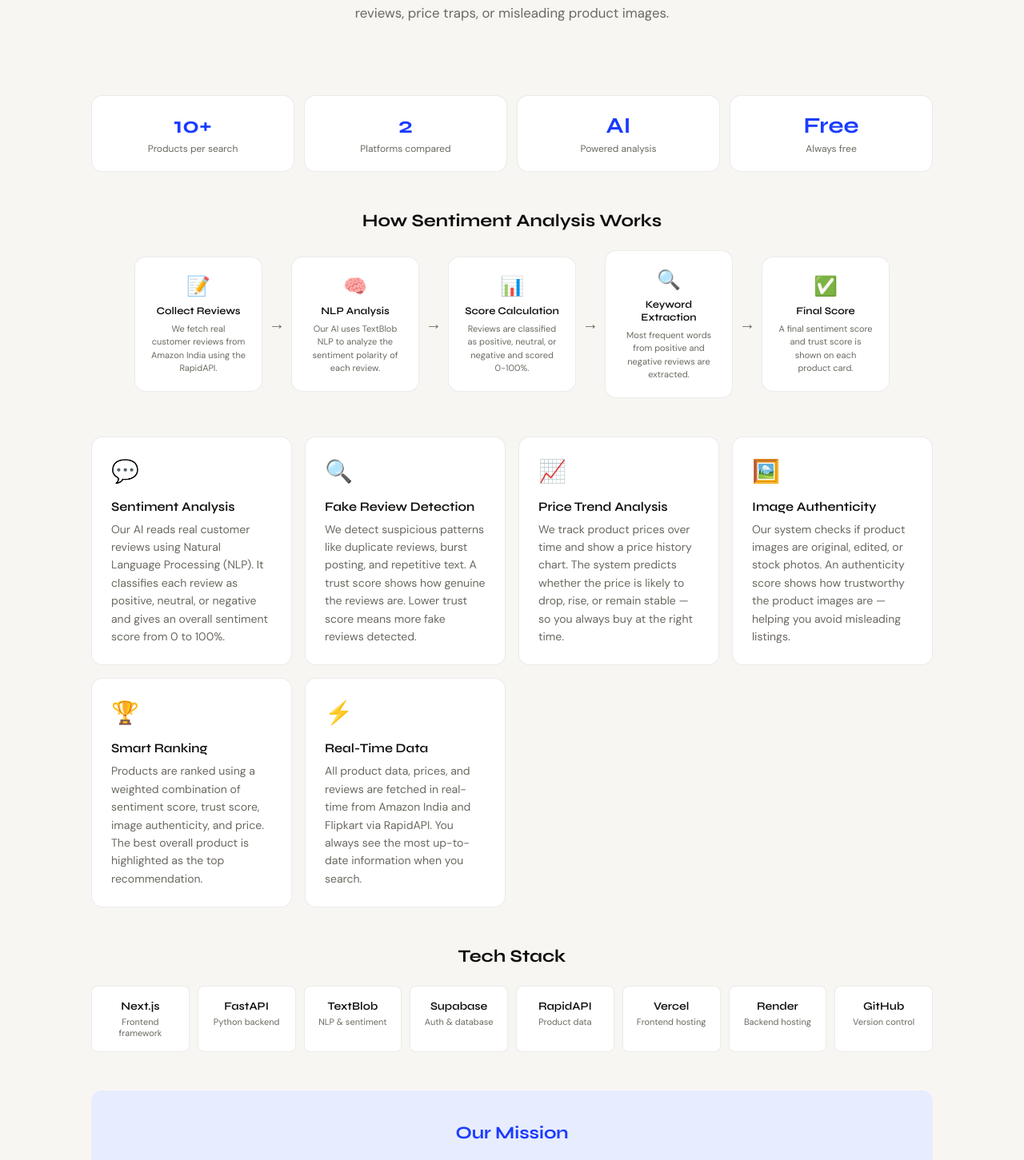
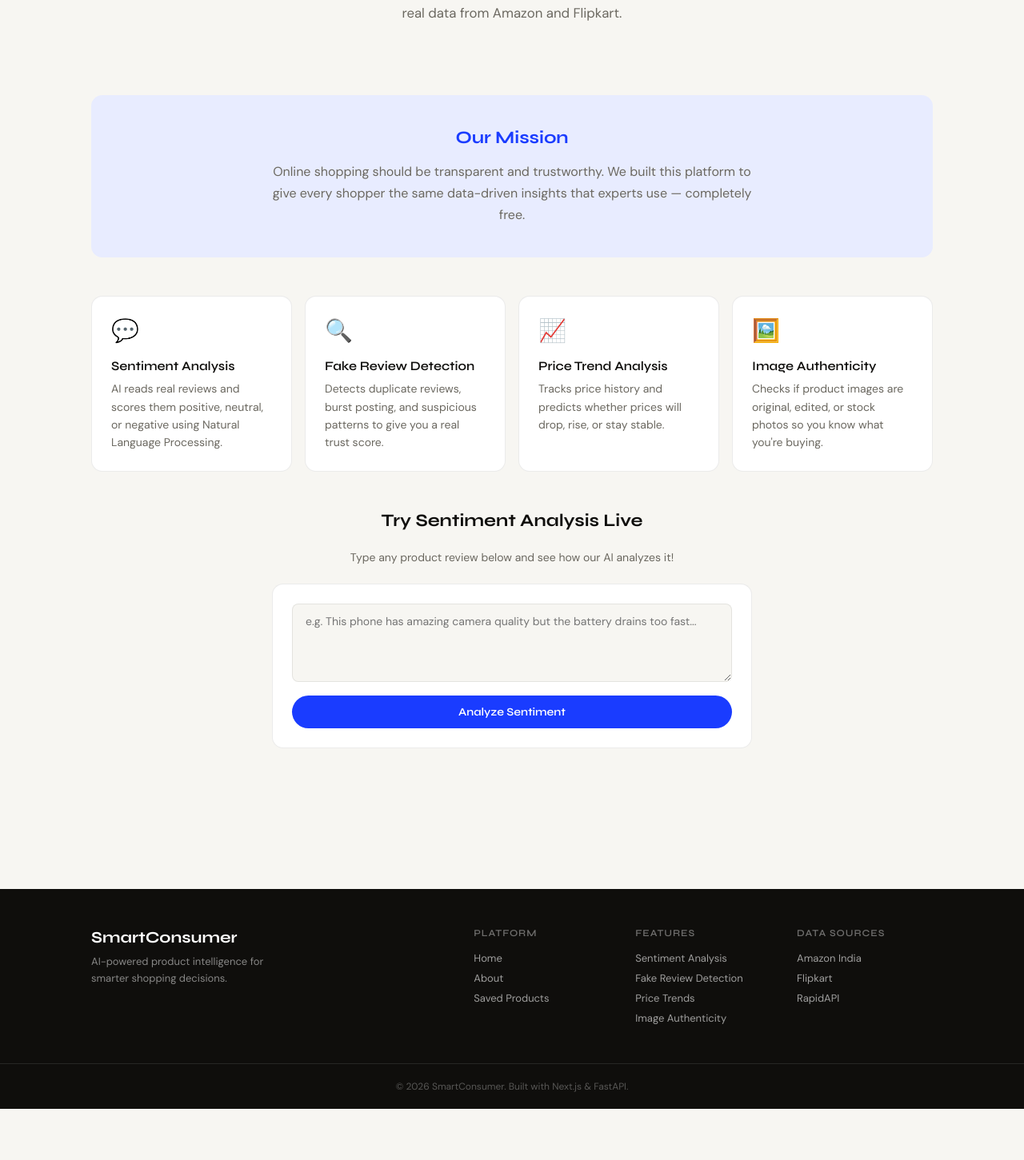
Before and after one commit to kavimalarkm/smart-consumer-platform, a Next.js app: page /about in a window 1280 px wide. Shown: the part 305-1756 px from the top of the page at 80% size. After the commit the page ends 1692 px from the top, so only its background shows below. Built offline with nearby package versions, Linux system fonts and the light colour scheme.

Commit message:
redesign about page with live sentiment demo

```diff
--- a/src/app/about/page.js
+++ b/src/app/about/page.js
@@ -1,4 +1,26 @@
+"use client";
+import { useState } from "react";
+
 export default function About() {
+  const [demoText, setDemoText] = useState("");
+  const [result, setResult] = useState(null);
+  const [loading, setLoading] = useState(false);
+
+  async function analyzeSentiment() {
+    if (!demoText.trim()) return;
+    setLoading(true);
+    try {
+      const res = await fetch(
+        `https://smart-consumer-backend.onrender.com/analyze-sentiment?text=${encodeURIComponent(demoText)}`
+      );
+      const data = await res.json();
+      setResult(data);
+    } catch (e) {
+      setResult({ error: "Could not analyze. Try again!" });
+    }
+    setLoading(false);
+  }
+
   return (
     <main className="main-container">
 
@@ -6,146 +28,9 @@ export default function About() {
         <div className="hero-badge">About Us</div>
         <h1 className="hero-title">Smart Consumer Intelligence</h1>
         <p className="hero-subtitle">
-          We help shoppers make smarter decisions using AI — no more fake
-          reviews, price traps, or misleading product images.
+          AI-powered product analysis platform that helps you shop smarter
+          with real data from Amazon and Flipkart.
         </p>
-      </div>
-
-      <div className="about-stats">
-        <div className="about-stat">
-          <div className="about-stat-number">10+</div>
-          <div className="about-stat-label">Products per search</div>
-        </div>
-        <div className="about-stat">
-          <div className="about-stat-number">2</div>
-          <div className="about-stat-label">Platforms compared</div>
-        </div>
-        <div className="about-stat">
-          <div className="about-stat-number">AI</div>
-          <div className="about-stat-label">Powered analysis</div>
-        </div>
-        <div className="about-stat">
-          <div className="about-stat-number">Free</div>
-          <div className="about-stat-label">Always free</div>
-        </div>
-      </div>
-
-      <div className="about-section">
-        <h2 className="about-section-title">How Sentiment Analysis Works</h2>
-        <div className="about-flow">
-          <div className="about-flow-step">
-            <div className="about-flow-icon">📝</div>
-            <div className="about-flow-title">Collect Reviews</div>
-            <div className="about-flow-desc">We fetch real customer reviews from Amazon India using the RapidAPI.</div>
-          </div>
-          <div className="about-flow-arrow">→</div>
-          <div className="about-flow-step">
-            <div className="about-flow-icon">🧠</div>
-            <div className="about-flow-title">NLP Analysis</div>
-            <div className="about-flow-desc">Our AI uses TextBlob NLP to analyze the sentiment polarity of each review.</div>
-          </div>
-          <div className="about-flow-arrow">→</div>
-          <div className="about-flow-step">
-            <div className="about-flow-icon">📊</div>
-            <div className="about-flow-title">Score Calculation</div>
-            <div className="about-flow-desc">Reviews are classified as positive, neutral, or negative and scored 0-100%.</div>
-          </div>
-          <div className="about-flow-arrow">→</div>
-          <div className="about-flow-step">
-            <div className="about-flow-icon">🔍</div>
-            <div className="about-flow-title">Keyword Extraction</div>
-            <div className="about-flow-desc">Most frequent words from positive and negative reviews are extracted.</div>
-          </div>
-          <div className="about-flow-arrow">→</div>
-          <div className="about-flow-step">
-            <div className="about-flow-icon">✅</div>
-            <div className="about-flow-title">Final Score</div>
-            <div className="about-flow-desc">A final sentiment score and trust score is shown on each product card.</div>
-          </div>
-        </div>
-      </div>
-
-      <div className="about-grid">
-        <div className="about-card">
-          <div className="about-icon">💬</div>
-          <h3 className="about-card-title">Sentiment Analysis</h3>
-          <p className="about-card-text">
-            Our AI reads real customer reviews using Natural Language Processing (NLP).
-            It classifies each review as positive, neutral, or negative and gives
-            an overall sentiment score from 0 to 100%.
-          </p>
-        </div>
-
-        <div className="about-card">
-          <div className="about-icon">🔍</div>
-          <h3 className="about-card-title">Fake Review Detection</h3>
-          <p className="about-card-text">
-            We detect suspicious patterns like duplicate reviews, burst posting,
-            and repetitive text. A trust score shows how genuine the reviews are.
-            Lower trust score means more fake reviews detected.
-          </p>
-        </div>
-
-        <div className="about-card">
-          <div className="about-icon">📈</div>
-          <h3 className="about-card-title">Price Trend Analysis</h3>
-          <p className="about-card-text">
-            We track product prices over time and show a price history chart.
-            The system predicts whether the price is likely to drop, rise,
-            or remain stable — so you always buy at the right time.
-          </p>
-        </div>
-
-        <div className="about-card">
-          <div className="about-icon">🖼️</div>
-          <h3 className="about-card-title">Image Authenticity</h3>
-          <p className="about-card-text">
-            Our system checks if product images are original, edited, or stock
-            photos. An authenticity score shows how trustworthy the product
-            images are — helping you avoid misleading listings.
-          </p>
-        </div>
-
-        <div className="about-card">
-          <div className="about-icon">🏆</div>
-          <h3 className="about-card-title">Smart Ranking</h3>
-          <p className="about-card-text">
-            Products are ranked using a weighted combination of sentiment score,
-            trust score, image authenticity, and price. The best overall product
-            is highlighted as the top recommendation.
-          </p>
-        </div>
-
-        <div className="about-card">
-          <div className="about-icon">⚡</div>
-          <h3 className="about-card-title">Real-Time Data</h3>
-          <p className="about-card-text">
-            All product data, prices, and reviews are fetched in real-time from
-            Amazon India and Flipkart via RapidAPI. You always see the most
-            up-to-date information when you search.
-          </p>
-        </div>
-      </div>
-
-      <div className="about-tech">
-        <h2 className="about-section-title">Tech Stack</h2>
-        <div className="tech-grid">
-          {[
-            { name: "Next.js", desc: "Frontend framework", color: "#0f0e0c" },
-            { name: "FastAPI", desc: "Python backend", color: "#059669" },
-            { name: "TextBlob", desc: "NLP & sentiment", color: "#2563eb" },
-            { name: "Supabase", desc: "Auth & database", color: "#3ecf8e" },
-            { name: "RapidAPI", desc: "Product data", color: "#0f172a" },
-            { name: "Vercel", desc: "Frontend hosting", color: "#000000" },
-            { name: "Render", desc: "Backend hosting", color: "#46e3b7" },
-            { name: "GitHub", desc: "Version control", color: "#1f2328" },
-          ].map((tech) => (
-            <div key={tech.name} className="tech-card">
-              <div className="tech-name">{tech.name}</div>
-              <div className="tech-desc">{tech.desc}</div>
-            </div>
-          ))}
-        </div>
       </div>
 
       <div className="about-mission">
@@ -157,6 +42,102 @@ export default function About() {
         </p>
       </div>
 
+      <div className="about-grid">
+        <div className="about-card">
+          <div className="about-icon">💬</div>
+          <h3 className="about-card-title">Sentiment Analysis</h3>
+          <p className="about-card-text">
+            AI reads real reviews and scores them positive, neutral, or negative
+            using Natural Language Processing.
+          </p>
+        </div>
+        <div className="about-card">
+          <div className="about-icon">🔍</div>
+          <h3 className="about-card-title">Fake Review Detection</h3>
+          <p className="about-card-text">
+            Detects duplicate reviews, burst posting, and suspicious patterns
+            to give you a real trust score.
+          </p>
+        </div>
+        <div className="about-card">
+          <div className="about-icon">📈</div>
+          <h3 className="about-card-title">Price Trend Analysis</h3>
+          <p className="about-card-text">
+            Tracks price history and predicts whether prices will drop,
+            rise, or stay stable.
+          </p>
+        </div>
+        <div className="about-card">
+          <div className="about-icon">🖼️</div>
+          <h3 className="about-card-title">Image Authenticity</h3>
+          <p className="about-card-text">
+            Checks if product images are original, edited, or stock photos
+            so you know what you're buying.
+          </p>
+        </div>
+      </div>
+
+      <div className="demo-section">
+        <h2 className="about-section-title">Try Sentiment Analysis Live</h2>
+        <p className="demo-subtitle">Type any product review below and see how our AI analyzes it!</p>
+
+        <div className="demo-box">
+          <textarea
+            className="demo-textarea"
+            placeholder="e.g. This phone has amazing camera quality but the battery drains too fast..."
+            value={demoText}
+            onChange={(e) => setDemoText(e.target.value)}
+            rows={4}
+          />
+          <button className="demo-btn" onClick={analyzeSentiment} disabled={loading}>
+            {loading ? "Analyzing..." : "Analyze Sentiment"}
+          </button>
+
+          {result && !result.error && (
+            <div className="demo-result">
+              <div className="demo-result-score">
+                <div className={`demo-sentiment-badge ${
+                  result.sentiment === "Positive" ? "demo-positive" :
+                  result.sentiment === "Negative" ? "demo-negative" : "demo-neutral"
+                }`}>
+                  {result.sentiment === "Positive" ? "😊" :
+                   result.sentiment === "Negative" ? "😞" : "😐"}
+                  {result.sentiment}
+                </div>
+                <div className="demo-score-val">Score: {result.score}%</div>
+              </div>
+              <div className="demo-breakdown">
+                <div className="demo-bar-wrap">
+                  <div className="demo-bar-label">Positive</div>
+                  <div className="demo-bar-track">
+                    <div className="demo-bar-fill demo-bar-green" style={{width: `${result.positive}%`}} />
+                  </div>
+                  <div className="demo-bar-pct">{result.positive}%</div>
+                </div>
+                <div className="demo-bar-wrap">
+                  <div className="demo-bar-label">Neutral</div>
+                  <div className="demo-bar-track">
+                    <div className="demo-bar-fill demo-bar-amber" style={{width: `${result.neutral}%`}} />
+                  </div>
+                  <div className="demo-bar-pct">{result.neutral}%</div>
+                </div>
+                <div className="demo-bar-wrap">
+                  <div className="demo-bar-label">Negative</div>
+                  <div className="demo-bar-track">
+                    <div className="demo-bar-fill demo-bar-red" style={{width: `${result.negative}%`}} />
+                  </div>
+                  <div className="demo-bar-pct">{result.negative}%</div>
+                </div>
+              </div>
+            </div>
+          )}
+
+          {result?.error && (
+            <p className="auth-error">{result.error}</p>
+          )}
+        </div>
+      </div>
+
     </main>
   );
 }
--- a/src/app/globals.css
+++ b/src/app/globals.css
@@ -1638,3 +1638,130 @@ body {
   .about-flow { flex-direction: column; }
   .about-flow-arrow { transform: rotate(90deg); }
 }
+/* Sentiment demo */
+.demo-section {
+  margin-bottom: 3rem;
+  text-align: center;
+}
+
+.demo-subtitle {
+  font-size: 14px;
+  color: var(--text-secondary);
+  margin-bottom: 1.5rem;
+}
+
+.demo-box {
+  background: var(--surface);
+  border: 1px solid var(--border);
+  border-radius: var(--radius);
+  padding: 1.5rem;
+  max-width: 600px;
+  margin: 0 auto;
+  text-align: left;
+}
+
+.demo-textarea {
+  width: 100%;
+  padding: 12px 16px;
+  border: 1px solid var(--border);
+  border-radius: var(--radius-sm);
+  font-family: 'DM Sans', sans-serif;
+  font-size: 14px;
+  background: var(--bg);
+  color: var(--text-primary);
+  resize: vertical;
+  outline: none;
+  margin-bottom: 12px;
+}
+
+.demo-textarea:focus { border-color: var(--accent); }
+
+.demo-btn {
+  width: 100%;
+  background: var(--accent);
+  color: white;
+  border: none;
+  border-radius: 99px;
+  padding: 12px;
+  font-size: 14px;
+  font-weight: 600;
+  cursor: pointer;
+  transition: background 0.2s;
+  font-family: 'Syne', sans-serif;
+}
+
+.demo-btn:hover { background: #1230d6; }
+.demo-btn:disabled { opacity: 0.6; cursor: not-allowed; }
+
+.demo-result {
+  margin-top: 1.5rem;
+  padding-top: 1.5rem;
+  border-top: 1px solid var(--border);
+}
+
+.demo-result-score {
+  display: flex;
+  align-items: center;
+  gap: 12px;
+  margin-bottom: 1rem;
+}
+
+.demo-sentiment-badge {
+  display: inline-flex;
+  align-items: center;
+  gap: 6px;
+  padding: 6px 16px;
+  border-radius: 99px;
+  font-size: 14px;
+  font-weight: 600;
+}
+
+.demo-positive { background: var(--green-light); color: #166534; }
+.demo-negative { background: var(--red-light); color: #991b1b; }
+.demo-neutral { background: var(--amber-light); color: #92400e; }
+
+.demo-score-val {
+  font-size: 13px;
+  color: var(--text-secondary);
+}
+
+.demo-breakdown { display: flex; flex-direction: column; gap: 10px; }
+
+.demo-bar-wrap {
+  display: flex;
+  align-items: center;
+  gap: 10px;
+}
+
+.demo-bar-label {
+  font-size: 12px;
+  color: var(--text-secondary);
+  width: 60px;
+  flex-shrink: 0;
+}
+
+.demo-bar-track {
+  flex: 1;
+  height: 8px;
+  background: var(--bg);
+  border-radius: 99px;
+  overflow: hidden;
+}
+
+.demo-bar-fill {
+  height: 100%;
+  border-radius: 99px;
+  transition: width 0.5s ease;
+}
+
+.demo-bar-green { background: #16a34a; }
+.demo-bar-amber { background: #d97706; }
+.demo-bar-red { background: #dc2626; }
+
+.demo-bar-pct {
+  font-size: 12px;
+  font-weight: 600;
+  color: var(--text-primary);
+  width: 36px;
+  text-align: right;
+}
```
Also changed, not shown: 1 other file (tests, documents, lock files or other folders).
